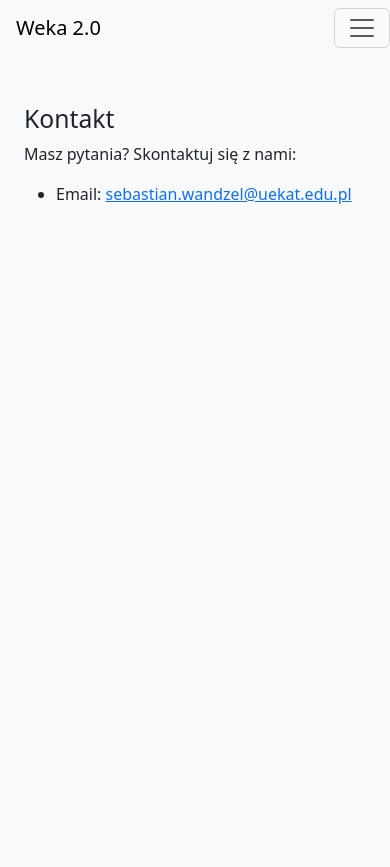
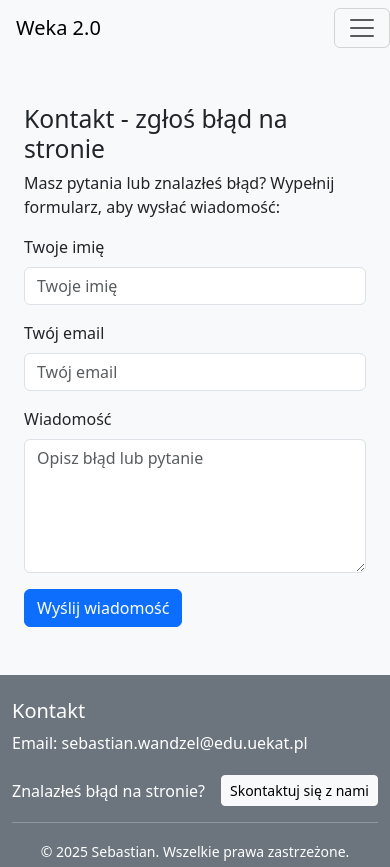
Before and after one commit to Polinez/Weka2.0, a Django app: page /contact/ in a window 390 px wide. Before the commit the page ends 204 px from the top, so only its background shows below. Run offline with Django 5.2, Linux system fonts and the light colour scheme; some libraries are stand-ins or nearby versions.

```diff
--- a/loadData/templates/about.html
+++ b/loadData/templates/about.html
@@ -19,7 +19,7 @@
     </ul>
     <h2>Autor</h2>
     <p>
-      Sebastian &copy; {% now "Y" %}
+      Sebastian Wandzel - Student Uniwersytetu Ekonomicznego w Katowicach.
     </p>
   </div>
 {% endblock %}
--- a/loadData/templates/contact.html
+++ b/loadData/templates/contact.html
@@ -5,11 +5,36 @@
 {% endblock %}
 
 {% block content %}
-  <div class="container mt-5">
-    <h2>Kontakt</h2>
-    <p>Masz pytania? Skontaktuj się z nami:</p>
-    <ul>
-      <li>Email: <a href="mailto:sebastian.wandzel@uekat.edu.pl">sebastian.wandzel@uekat.edu.pl</a></li>
-    </ul>
-  </div>
+<div class="container mt-5">
+  <h2>Kontakt - zgłoś błąd na stronie</h2>
+  <p>Masz pytania lub znalazłeś błąd? Wypełnij formularz, aby wysłać wiadomość:</p>
+
+  {% if success %}
+    <div class="alert alert-success">Wiadomość NIE została wysłana, ponieważ serwer nie został skonfigurowany! Skontaktuj się z administratorem</div>
+  {% endif %}
+
+  {% if error %}
+    <div class="alert alert-danger">{{ error }}</div>
+  {% endif %}
+
+  <form method="post">
+    {% csrf_token %}
+    <div class="mb-3">
+      <label for="id_name" class="form-label">Twoje imię</label>
+      <input type="text" class="form-control" id="id_name" name="name" placeholder="Twoje imię" required>
+    </div>
+
+    <div class="mb-3">
+      <label for="id_email" class="form-label">Twój email</label>
+      <input type="email" class="form-control" id="id_email" name="email" placeholder="Twój email" required>
+    </div>
+
+    <div class="mb-3">
+      <label for="id_message" class="form-label">Wiadomość</label>
+      <textarea class="form-control" id="id_message" name="message" rows="5" placeholder="Opisz błąd lub pytanie" required></textarea>
+    </div>
+
+    <button type="submit" class="btn btn-primary">Wyślij wiadomość</button>
+  </form>
+</div>
 {% endblock %}
--- a/loadData/views.py
+++ b/loadData/views.py
@@ -2,10 +2,9 @@ from django.shortcuts import render, redirect
 from .models import Dataset
 import pandas as pd
 import io
-from django.views.decorators.csrf import csrf_exempt
-from django.http import HttpResponseRedirect
 from django.db import IntegrityError  # Correct import for catching integrity errors
 from django.contrib.auth.decorators import login_required
+from django.core.mail import send_mail
 
 # Views for loading and processing datasets
 
@@ -76,3 +75,28 @@ def contact(request):
 # Simple view to render an about page
 def about(request):
     return render(request, "about.html")
+
+
+# send report mail
+def contact_view(request):
+    context = {}
+    if request.method == 'POST':
+        name = request.POST.get('name')
+        email = request.POST.get('email')
+        message = request.POST.get('message')
+
+        if name and email and message:
+            try:
+                send_mail(
+                    f'Błąd na stronie od {name}',
+                    message,
+                    email,
+                    ['sebastian.wandzel@uekat.edu.pl'],
+                )
+                context['success'] = True
+            except Exception as e:
+                context['error'] = 'Nie udało się wysłać wiadomości. Spróbuj później.'
+        else:
+            context['error'] = 'Wypełnij wszystkie pola.'
+
+    return render(request, 'contact.html', context)
--- a/templates/base.html
+++ b/templates/base.html
@@ -18,14 +18,11 @@
         <span class="navbar-toggler-icon"></span>
       </button>
 
-      <div class="collapse navbar-collapse" id="navbarNav">
+      <div class="collapse navbar-collapse px-1" id="navbarNav">
         <!-- Left side -->
         <ul class="navbar-nav">
           <li class="nav-item">
-            <a class="nav-link" href="/about">About</a>
-          </li>
-          <li class="nav-item">
-            <a class="nav-link" href="/contact">Contact</a>
+            <a class="nav-link" href="/about">O nas</a>
           </li>
         </ul>
 
@@ -37,7 +34,7 @@
                 {% csrf_token %}
               </form>
               <a class="nav-link" href="#" onclick="event.preventDefault(); document.getElementById('logout-form').submit();">
-                Logout
+                Wyloguj
               </a>
             </li>
           {% else %}
@@ -55,6 +52,36 @@
 
     <div class="container">{% block content %} {% endblock %}</div>
 
+
+
+    <footer class="bg-secondary text-white pt-4 pb-1 mt-5">
+      <div class="container">
+        <div class="row align-items-center">
+
+          <!-- Kolumna 1 -->
+          <div class="col-md-6 mb-3 mb-md-0">
+            <h5>Kontakt</h5>
+            <p class="mb-1">Email: sebastian.wandzel@edu.uekat.pl</p>
+          </div>
+
+          <!-- Kolumna 2 -->
+          <div class="col-md-6 d-flex justify-content-md-end justify-content-start align-items-center">
+            <p class="mb-0 me-3">Znalazłeś błąd na stronie?</p>
+            <a href="/contact" class="btn btn-light btn-sm">Skontaktuj się z nami</a>
+          </div>
+
+        </div>
+
+        <hr class="border-light my-3">
+
+        <div class="text-center .text-muted">
+          <small>&copy; {% now "Y" %} Sebastian. Wszelkie prawa zastrzeżone.</small>
+        </div>
+      </div>
+    </footer>
+
+
+
     <script src="https://code.jquery.com/jquery-3.3.1.slim.min.js"></script>
     <script src="https://stackpath.bootstrapcdn.com/bootstrap/4.3.1/js/bootstrap.bundle.min.js" ></script>
   </body>
```
Also changed, not shown: loadData/templates/main.html (deleted, +0 -37 lines), mlstudio/templates/explore.html (+8 -2 lines), templates/_submenu.html (added, +21 -0 lines).
